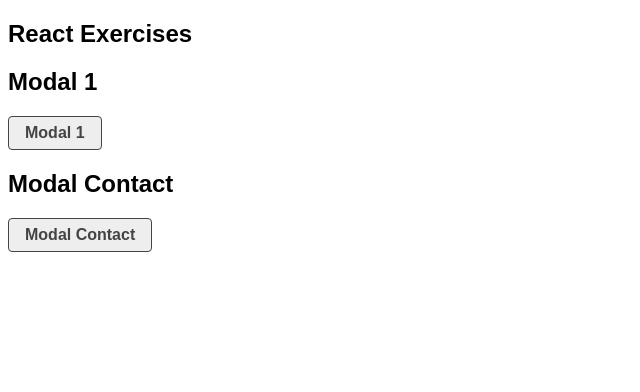
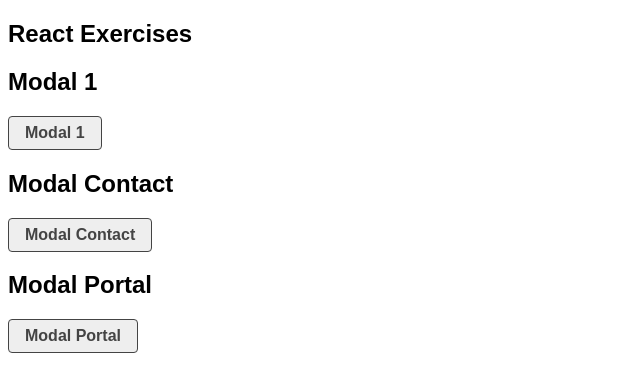
Before and after one commit to diego-gonzales/03-cjm-react-exercises, a React (Create React App) app: page / in a window 1280 px wide. Shown: the top 392 px of the page, without its empty margins (0-640 px from the left). Built offline with nearby package versions, Linux system fonts and the light colour scheme.

Commit message:
Learning React Portals

```diff
--- a/public/index.html
+++ b/public/index.html
@@ -28,6 +28,7 @@
   </head>
   <body>
     <noscript>You need to enable JavaScript to run this app.</noscript>
+    <div id="modal"></div>
     <div id="root"></div>
     <!--
       This HTML file is a template.
--- /dev/null
+++ b/src/components/ModalPortal.js
@@ -0,0 +1,18 @@
+import "./Modal.css";
+import ReactDOM from "react-dom";
+
+export const ModalPortal = ({ children, isOpen, closeModal }) => {
+  const handleModalContainerClick = (e) => e.stopPropagation();
+
+  return ReactDOM.createPortal(
+    <article className={`modal ${isOpen && "is-open"}`} onClick={closeModal}>
+      <div className="modal-container" onClick={handleModalContainerClick}>
+        <button className="modal-close" onClick={closeModal}>
+          X
+        </button>
+        {children}
+      </div>
+    </article>,
+    document.getElementById("modal")
+  );
+};
--- a/src/components/Modals.js
+++ b/src/components/Modals.js
@@ -1,10 +1,12 @@
 import { useModal } from "../hooks/useModal";
 import ContactForm from "./ContactForm";
 import { Modal } from "./Modal";
+import { ModalPortal } from "./ModalPortal";
 
 export const Modals = () => {
   const [isOpenModal1, openModal1, closeModal1] = useModal(false);
   const [isOpenModalContact, openModalContact, closeModalContact] = useModal(false);
+  const [isOpenModalPortal, openModalPortal, closeModalPortal] = useModal(false);
 
   return (
     <>
@@ -25,6 +27,15 @@ export const Modals = () => {
           <ContactForm />
         </Modal>
       </div>
+
+      <div>
+        <h2>Modal Portal</h2>
+        <button onClick={openModalPortal}>Modal Portal</button>
+        <ModalPortal isOpen={isOpenModalPortal} closeModal={closeModalPortal}>
+          <h2>Modal Portal</h2>
+          <p>It's a text rendered from a portal!</p>
+        </ModalPortal>
+      </div>
     </>
   );
 };
```
Lines whose indentation alone changed are shown as unchanged.
